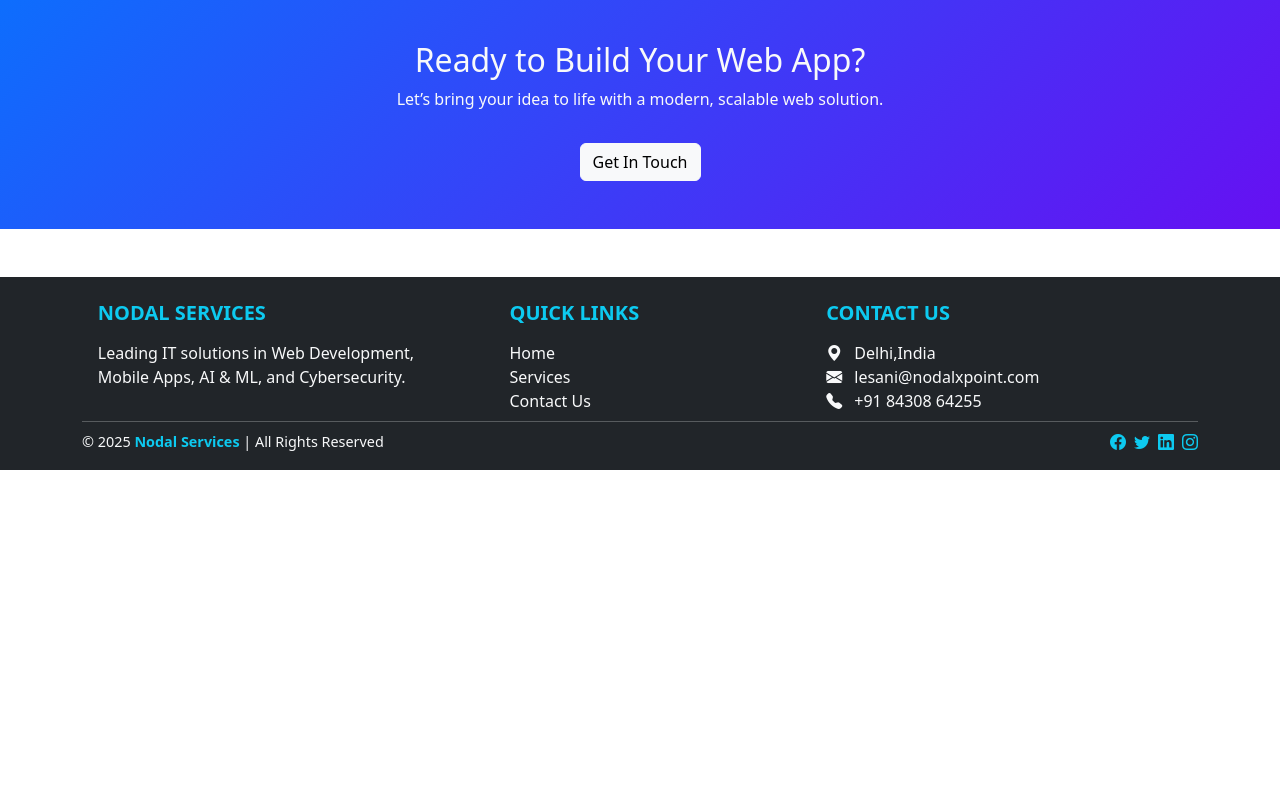
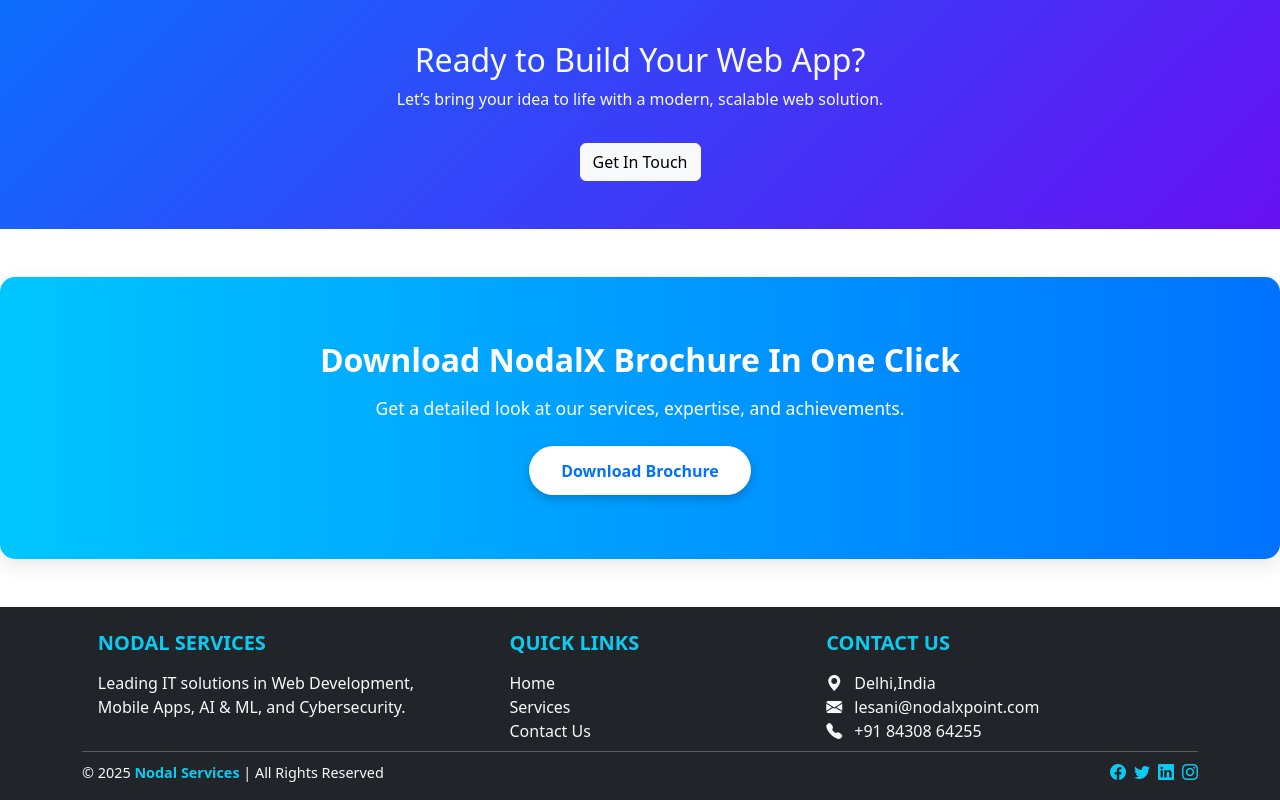
Before and after one commit to Abhay433/NodalServices, an Angular app: page /webapp in a window 1280 px wide. Shown: the part 1993-2793 px from the top of the page. Before the commit the page ends 2463 px from the top, so only its background shows below. Built offline with nearby package versions, Linux system fonts and the light colour scheme.

Commit message:
added pdf broucher

```diff
--- a/src/app/app.component.html
+++ b/src/app/app.component.html
@@ -1,7 +1,8 @@
 <app-header></app-header>
+
 
 <div class="main-content">
     <router-outlet></router-outlet>
   </div>
-
+<app-broucher></app-broucher>
 <app-footer></app-footer>
--- a/src/app/app.component.ts
+++ b/src/app/app.component.ts
@@ -4,6 +4,7 @@
 
 import { HeaderComponent } from './components/header/header.component';
 import { FooterComponent } from './components/footer/footer.component';
+import { BroucherComponent } from './components/broucher/broucher.component';
 
 @Component({
   selector: 'app-root',
@@ -12,7 +13,8 @@
     CommonModule,
     RouterOutlet,
     HeaderComponent,
-    FooterComponent
+    FooterComponent,
+    BroucherComponent
    ],
   templateUrl: './app.component.html',
   styleUrls: ['./app.component.css']  // ✅ change styleUrl → styleUrls
--- /dev/null
+++ b/src/app/components/broucher/broucher.component.css
@@ -0,0 +1,37 @@
+.cta {
+    background: linear-gradient(90deg, #00c6ff, #0072ff);
+    color: white;
+    padding: 4rem 2rem;
+    text-align: center;
+    border-radius: 15px;
+    margin: 3rem auto;
+    width: 100%;
+    box-shadow: 0 6px 20px rgba(0, 0, 0, 0.1);
+  }
+
+  .cta h2 {
+    font-size: 2rem;
+    margin-bottom: 1rem;
+    font-weight: 700;
+  }
+
+  .cta p {
+    font-size: 1.1rem;
+    margin-bottom: 1.5rem;
+  }
+
+  .cta .btn {
+    background: white;
+    color: #0072ff;
+    border: none;
+    font-weight: 600;
+    padding: 0.8rem 2rem;
+    border-radius: 25px;
+    transition: all 0.3s ease;
+    box-shadow: 0 4px 10px rgba(0, 0, 0, 0.2);
+  }
+
+  .cta .btn:hover {
+    background: #f0f0f0;
+    transform: translateY(-2px);
+  }
--- /dev/null
+++ b/src/app/components/broucher/broucher.component.html
@@ -0,0 +1,11 @@
+<section class="cta text-center" data-aos="zoom-in">
+    <h2>Download NodalX Brochure In One Click</h2>
+    <p>Get a detailed look at our services, expertise, and achievements.</p>
+    <a
+      href="assets/broucher/brochure.pdf"
+      download="nodal-Brochure.pdf"
+      class="btn btn-primary"
+    >
+      Download Brochure
+    </a>
+  </section>
--- a/src/app/components/contact/contact.component.html
+++ b/src/app/components/contact/contact.component.html
@@ -1,3 +1,10 @@
+<div class="container mb-4">
+  <h2 class="mx-auto" style="width: 200px;">
+    Contact Us
+  </h2>
+</div>
+
+
 <form #contactForm="ngForm" (ngSubmit)="sendEmail(contactForm)">
   <div class="mb-3">
     <label class="form-label fw-semibold">Your Name</label>
```
Also changed, not shown: src/app/components/broucher/broucher.component.ts (added, +11 -0 lines), 1 other file (tests, documents, lock files or other folders).
